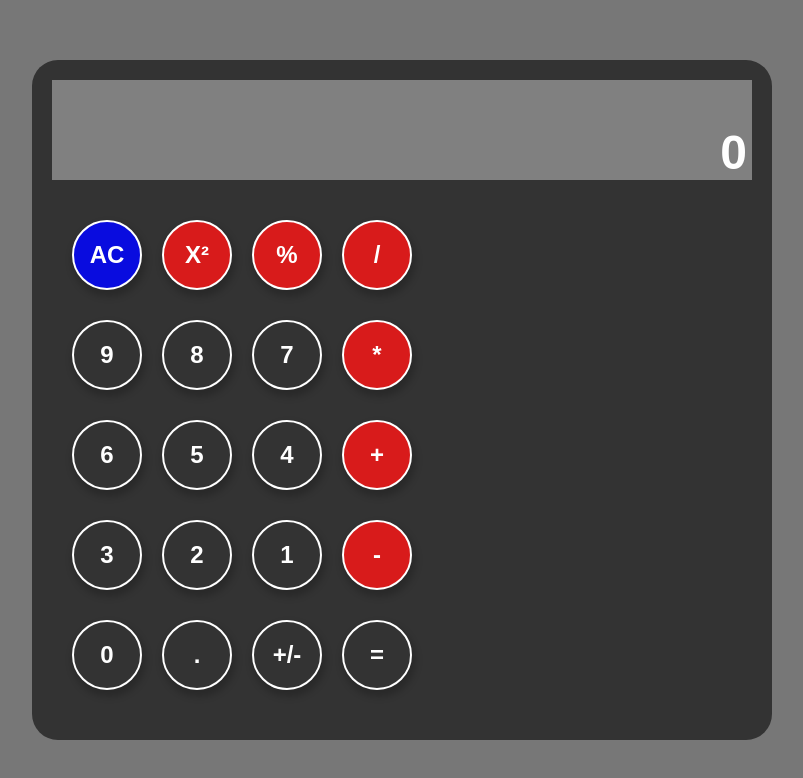
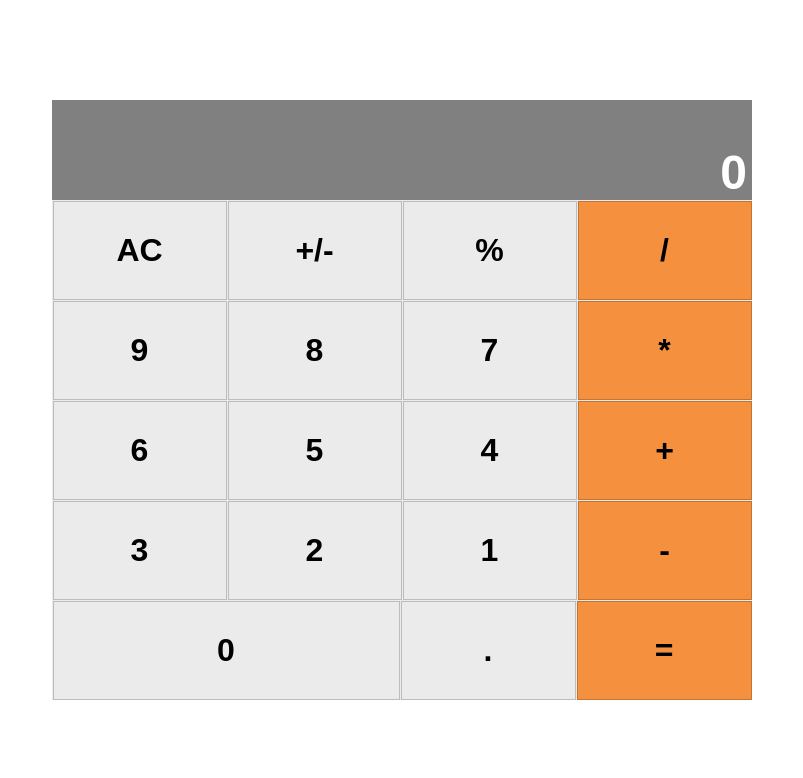
Before and after one commit to OlawaleJoseph/react-calculator, a React (Create React App) app: page / in a window 1280 px wide. Shown: the top 778 px of the page, without its empty margins (238-1041 px from the left). Built offline with nearby package versions, Linux system fonts and the light colour scheme.

Commit message:
change button styles

```diff
--- a/src/components/App.js
+++ b/src/components/App.js
@@ -6,11 +6,11 @@ import Button from './Button';
 import calculate from '../logic/calculate';
 
 const buttons = [
-  ['AC', 'X²', '%', '/'],
+  ['AC', '+/-', '%', '/'],
   ['9', '8', '7', '*'],
   ['6', '5', '4', '+'],
   ['3', '2', '1', '-'],
-  ['0', '.', '+/-', '='],
+  ['0', '.', '='],
 ];
 class App extends Component {
   constructor() {
@@ -61,16 +61,15 @@ class App extends Component {
               {buttons.map(group => (
                 <div key={group} className="row">
                   {group.map(button => {
-                    const operators = ['+', '-', '*', '/', '%', 'X²'];
+                    const operators = ['+', '-', '*', '/', '='];
                     const isOperator = operators.includes(button);
-                    const isAcBtn = button === 'AC';
                     return (
                       <Button
                         onClick={this.handleClick}
                         key={button}
                         name={button}
-                        operator={isOperator}
-                        acBtn={isAcBtn}
+                        color={isOperator}
+                        wide={button === '0'}
                       />
                     );
                   })}
--- a/src/components/Button.js
+++ b/src/components/Button.js
@@ -2,11 +2,11 @@ import React from 'react';
 import PropTypes from 'prop-types';
 
 export default function Button({
-  name, operator, acBtn, onClick,
+  name, onClick, color, wide,
 }) {
   return (
     <button
-      className={`btn ${operator ? 'operatorBtn' : ''} ${acBtn ? 'acBtn' : ''}`}
+      className={`btn ${color ? 'operatorBtn' : ''} ${wide ? 'wide' : ''}`}
       type="button"
       value={name}
       onClick={onClick}
@@ -17,13 +17,13 @@ export default function Button({
 }
 
 Button.defaultProps = {
-  operator: false,
-  acBtn: false,
+  color: null,
+  wide: null,
 };
 
 Button.propTypes = {
   name: PropTypes.string.isRequired,
-  operator: PropTypes.bool,
-  acBtn: PropTypes.bool,
   onClick: PropTypes.func.isRequired,
+  color: PropTypes.bool,
+  wide: PropTypes.bool,
 };
--- a/src/index.css
+++ b/src/index.css
@@ -25,7 +25,7 @@ body {
 .App {
   width: 100%;
   height: 100vh;
-  background-color: #777;
+  background-color: #fff;
   display: flex;
   align-items: center;
   justify-content: center;
@@ -33,49 +33,35 @@ body {
 
 .App__calculator {
   width: 700px;
-  border-color: #fff;
+  background-color: #ebebeb;
   display: grid;
-  grid-template-rows: 120px 1fr;
-  background-color: #333;
-  padding: 20px;
-  border-radius: 26px;
 }
 
 .button_panel {
   display: flex;
   flex-direction: column;
-  padding: 10px;
 }
 
 .btn {
-  width: 70px;
-  height: 70px;
-  border-radius: 50%;
-  margin: 10px;
-  background-color: #333;
-  color: #fff;
-  border: 2px solid white;
-  box-shadow: 2px 5px 7px 2px rgba(0, 0, 0, 0.2);
-  font-size: 1.5em;
+  width: 25%;
+  margin: 0.5px;
+  background-color: transparent;
+  color: #000;
+  border: 1px solid rgba(0, 0, 0, 0.2);
+  font-size: 2em;
   font-weight: bold;
 }
 
 .btn:hover {
-  border: 3px white solid;
-  font-size: 1.3em;
+  font-size: 1.7em;
 }
 
 .btn:focus {
-  border: 5px white solid;
   outline: none;
 }
 
 .operatorBtn {
-  background-color: rgb(216, 27, 27);
-}
-
-.acBtn {
-  background-color: rgb(9, 12, 223);
+  background-color: #f5913e;
 }
 
 .display {
@@ -97,3 +83,7 @@ body {
   height: 100px;
   display: flex;
 }
+
+.wide {
+  flex: 1;
+}
```
Also changed, not shown: 1 other file (tests, documents, lock files or other folders).
